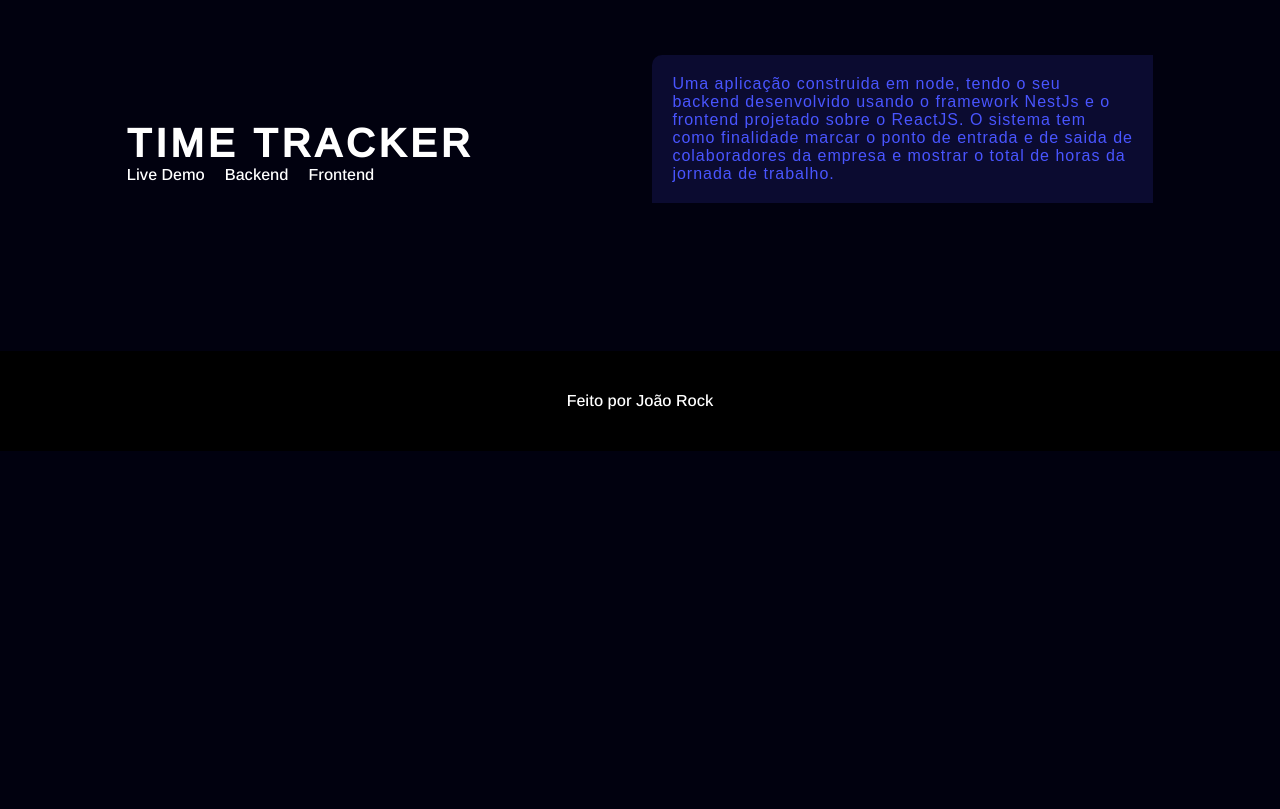
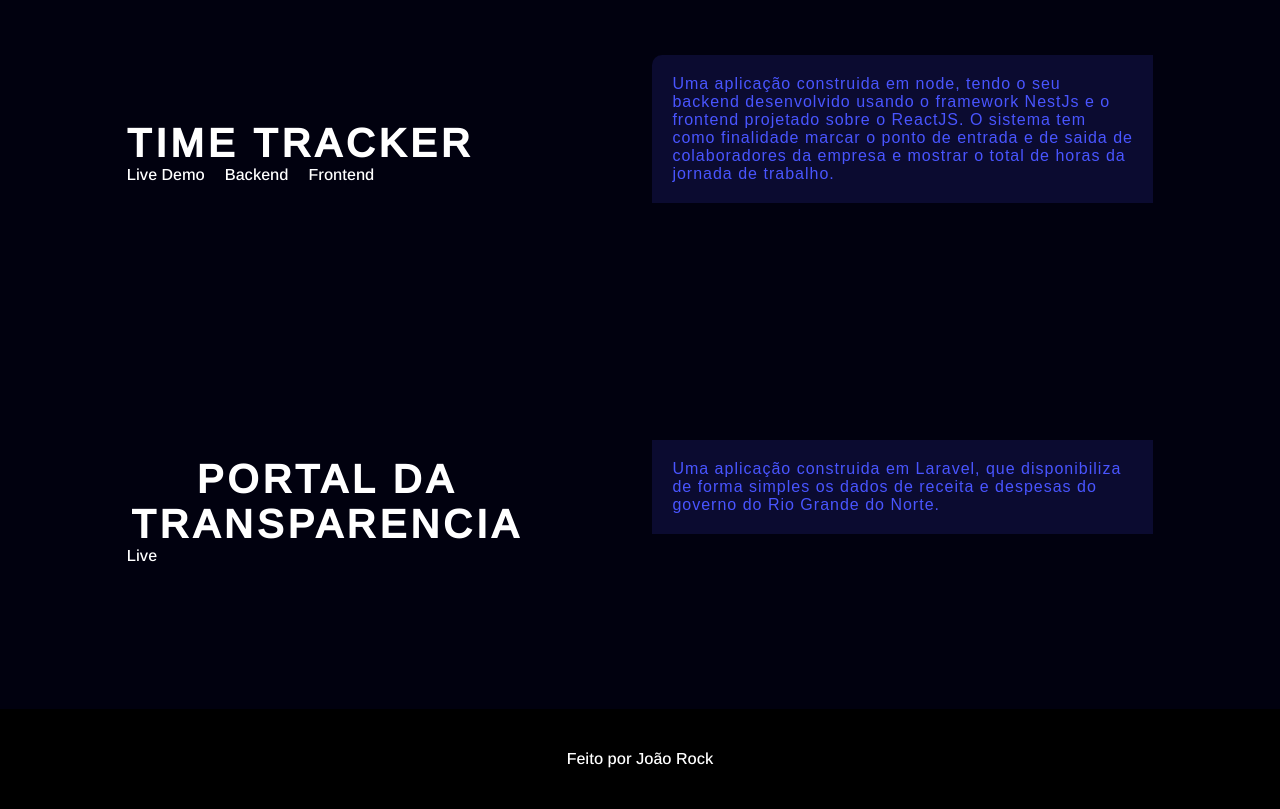
Before and after one commit to Jrockbritto/Portfolio, a plain HTML site: page index.html in a window 1280 px wide. Shown: the part 971-1780 px from the top of the page. Before the commit the page ends 1422 px from the top, so only its background shows below. Drawn offline with nearby package versions, Linux system fonts and the light colour scheme.

Commit message:
feat: adding new projects

```diff
--- a/index.html
+++ b/index.html
@@ -8,7 +8,7 @@
     <title>Portfólio</title>
 </head>
 <body>
-    <header class="header-wrapper">
+    <header id="home" class="header-wrapper">
         <div class="background"></div>
         <div class="header">
             <div class="checkbox-container">
@@ -21,7 +21,7 @@
                 <div class="menu"></div>
                 <nav class="menu-items">
                     <ul>
-                        <li><a href="#">Home</a></li>
+                        <li><a href="#home">Home</a></li>
                         <li><a target="_blank" href="https://www.linkedin.com/in/joaorock/">Sobre</a></li>
                         <li><a target="_blank" href="#projetos">Projetos</a></li>
                     </ul>
@@ -55,6 +55,19 @@
                 colaboradores da empresa e mostrar o total de horas da jornada de trabalho.
             </div>
         </div>
+        <div class="card-container">
+            <div class="card">
+                <div class="card-wrapper">
+                    <h2>Portal da Transparencia</h2>
+                    <div class="p-buttons">
+                        <a class="a-button" target="_blank" href="http://www.transparencia.rn.gov.br/">Live</a>
+                    </div>
+                </div>
+            </div>
+            <div class="card-text">
+                Uma aplicação construida em Laravel, que disponibiliza de forma simples os dados de receita e despesas do governo do Rio Grande do Norte.
+            </div>
+        </div>
     </main>
     <footer class="footer">
         Feito por João Rock
```
